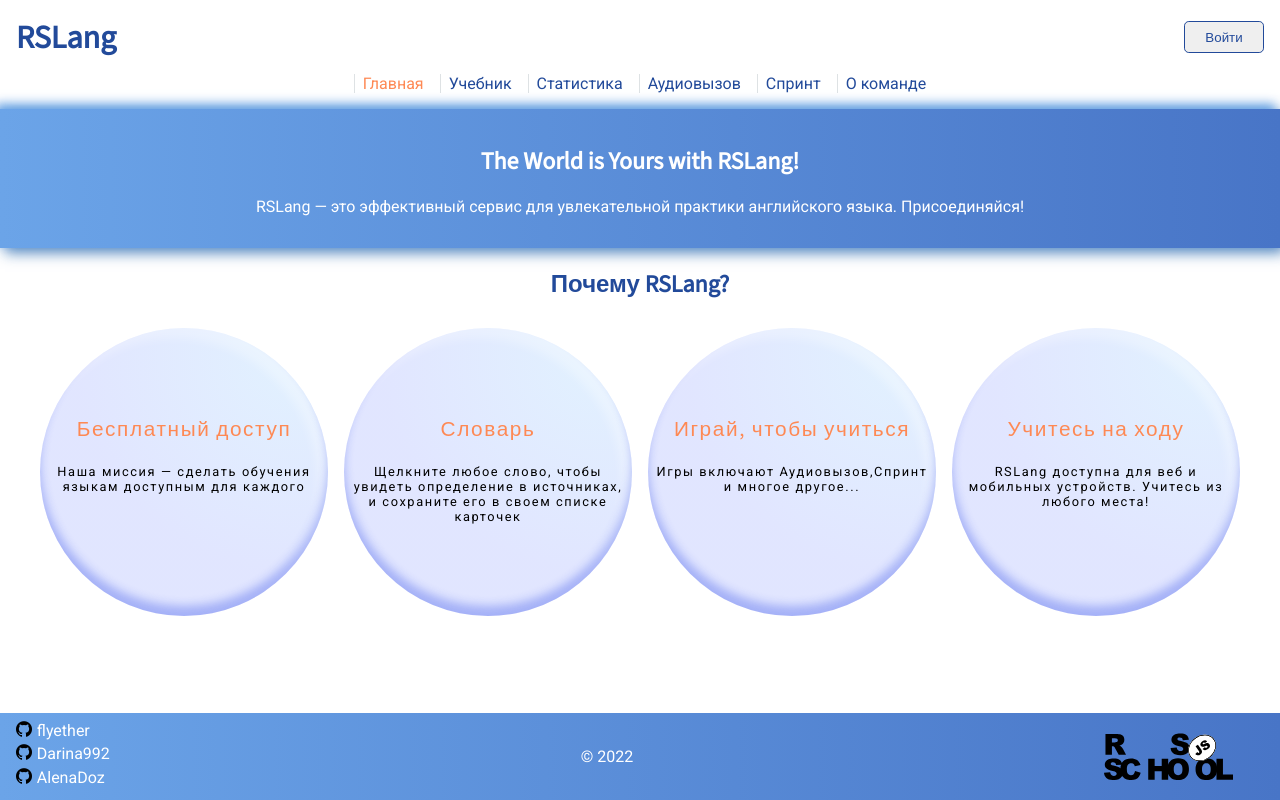
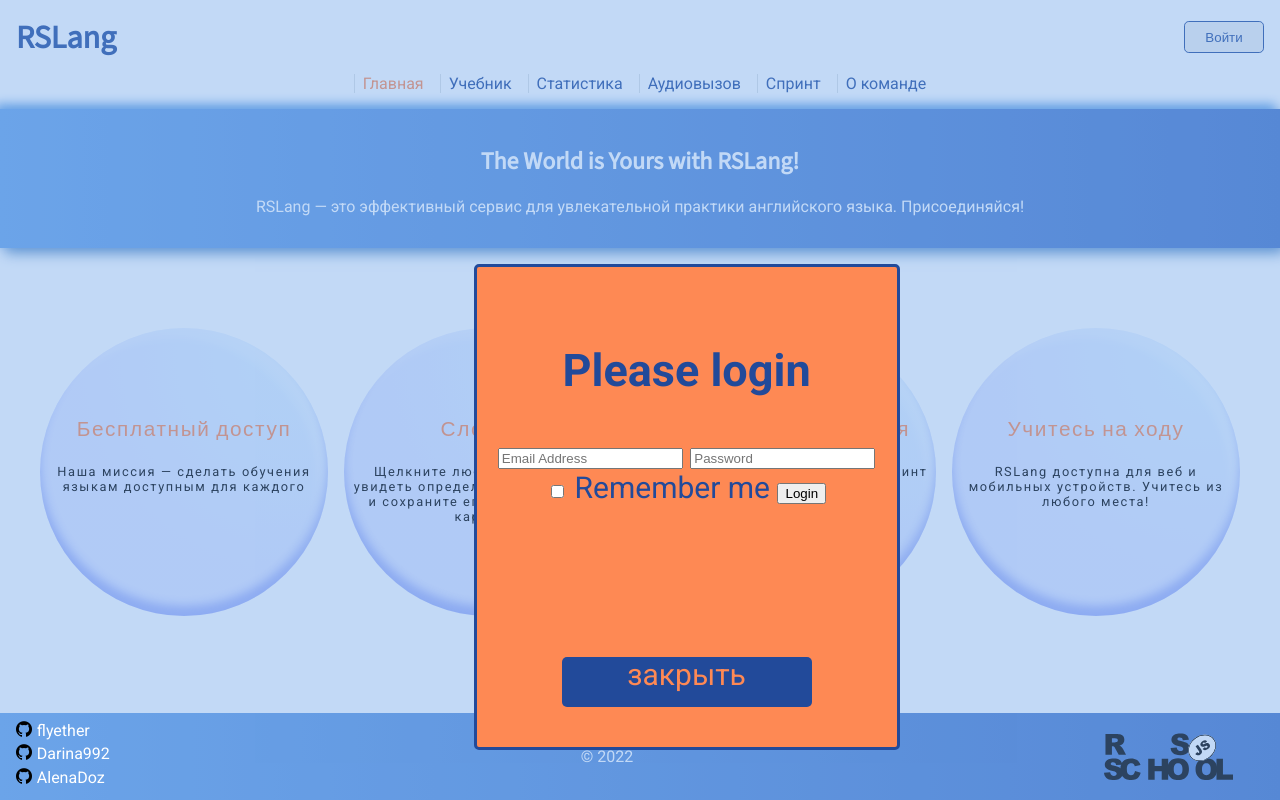
Before and after one commit to flyether/rslang, a website built with webpack: page src/index.html in a window 1280 px wide. Both pictures are taken after a click on the button "Войти". Built offline with nearby package versions, Linux system fonts and the light colour scheme.

Commit message:
feat: add modal(08/11/2022 19:04:49)

```diff
--- a/src/components/header.ts
+++ b/src/components/header.ts
@@ -1,6 +1,24 @@
 const Header = {
 
   render: (customClass = ''):string => `
+  <div id="modal-result-wrapper">
+    <div id="overlay"></div>
+    <div id="modal-window">
+      <div class="wrapper">
+        <form class="form-signin">
+          <h2 class="form-signin-heading">Please login</h2>
+            <input type="text" class="form-control" name="username" placeholder="Email Address" required="" autofocus="" />
+            <input type="password" class="form-control" name="password" placeholder="Password" required=""/>
+            <label class="checkbox">
+            <input type="checkbox" value="remember-me" id="rememberMe" name="rememberMe"> Remember me
+            </label>
+          <button class="btn" id="autoriztionBtn" type="submit">Login</button>
+        </form>
+      </div>
+      <div id="btn-close">закрыть</div>
+    </div>
+  </div>
+
       <header class="header ${customClass}" id="header">
         <h1 class="header__logo"><a href="">RSLang</a></h1>
         <div class="header__auth">
--- a/src/controller/controller.ts
+++ b/src/controller/controller.ts
@@ -13,6 +13,21 @@
     /* window.addEventListener('hashchange', () => {
       this.updateState();
     }); */
+    const authorization = document.querySelector('.authorization');
+    const btnCloseModal = document.getElementById('btn-close');
+    const overlay = document.getElementById('overlay');
+    const modalResultWrapper = document.getElementById('modal-result-wrapper');
+    modalResultWrapper!.style.display = 'none';
+    if (authorization) {
+      authorization.addEventListener('click', (e: Event) => {
+        modalResultWrapper!.style.display = 'block';
+      });
+      const closeModal = () => {
+        modalResultWrapper!.style.display = 'none';
+      };
+      overlay!.addEventListener('click', closeModal);
+      btnCloseModal!.addEventListener('click', closeModal);
+    }
 
     this.updateState();
   }
--- a/src/styles/main-page.sass
+++ b/src/styles/main-page.sass
@@ -7,6 +7,58 @@
   background: rgb(107,164,232)
   background: linear-gradient(90deg, rgba(107,164,232,1) 0%, rgba(72,117,199,1) 100%)
   color: white
+
+
+
+
+.modal-result-wrapper
+  display: none
+  height: 100%
+
+#overlay
+  width: 100%
+  height: 100%
+  position: fixed
+  top: 0
+  left: 0
+  background-color: rgba(107,164,232,.41)
+
+
+#modal-window
+  width: 400px
+  height: 400px
+  border: solid  $blue-color
+  border-radius: 5px
+  background-color: $orange-color
+  position: fixed
+  top: 33%
+  left: 37%
+  right: 0%
+  bottom: 35%
+  display: flex
+  flex-flow: column
+  justify-content: space-between
+  align-items: center
+  color: $blue-color
+  font-weight:bold
+  font-size: 30px
+  padding: 40px 10px
+  text-align: center
+  z-index: 20
+
+
+
+  #btn-close
+     width: 250px
+     height: 50px
+     color:  $orange-color
+     border-radius: 5px
+     background-color: $blue-color
+     text-align: center
+     line-height: 35px
+     cursor: pointer
+
+
 
 
 html,body
```
Also changed, not shown: dist/index.html, 4 other files.
